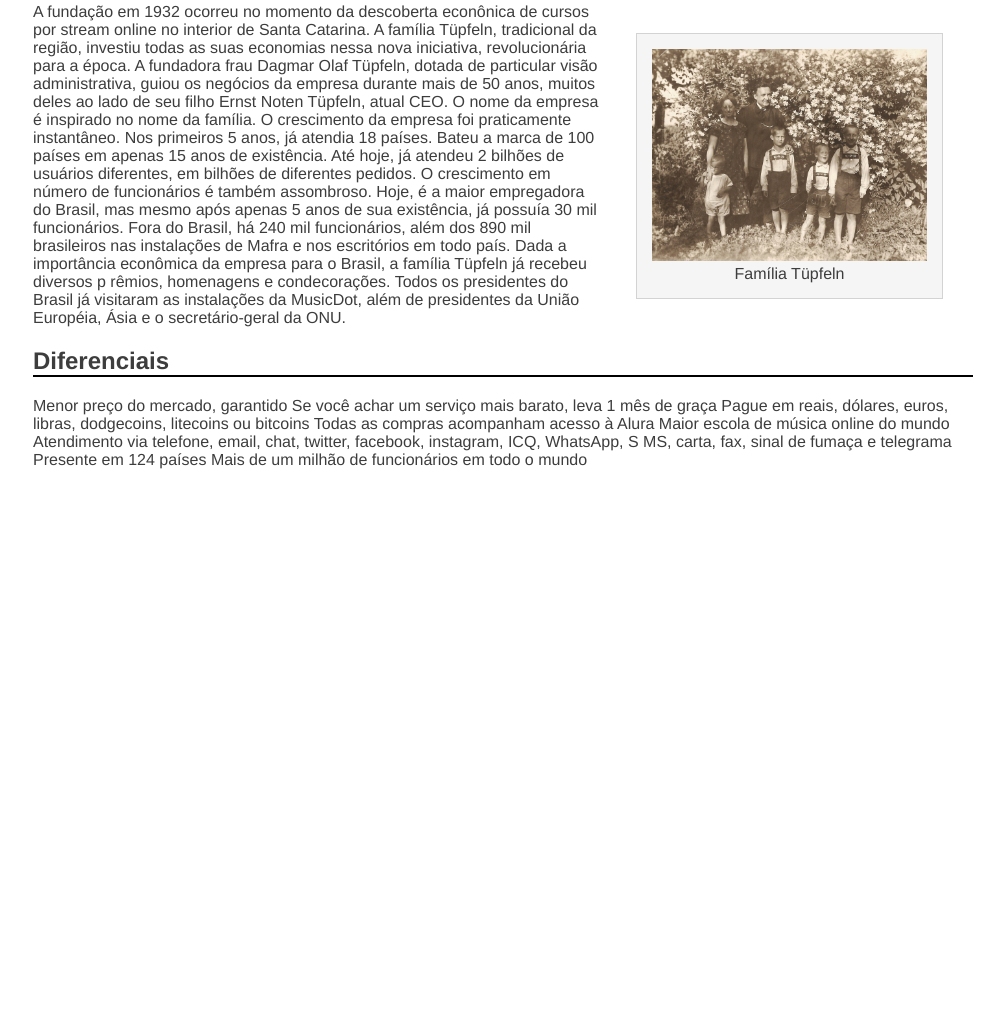
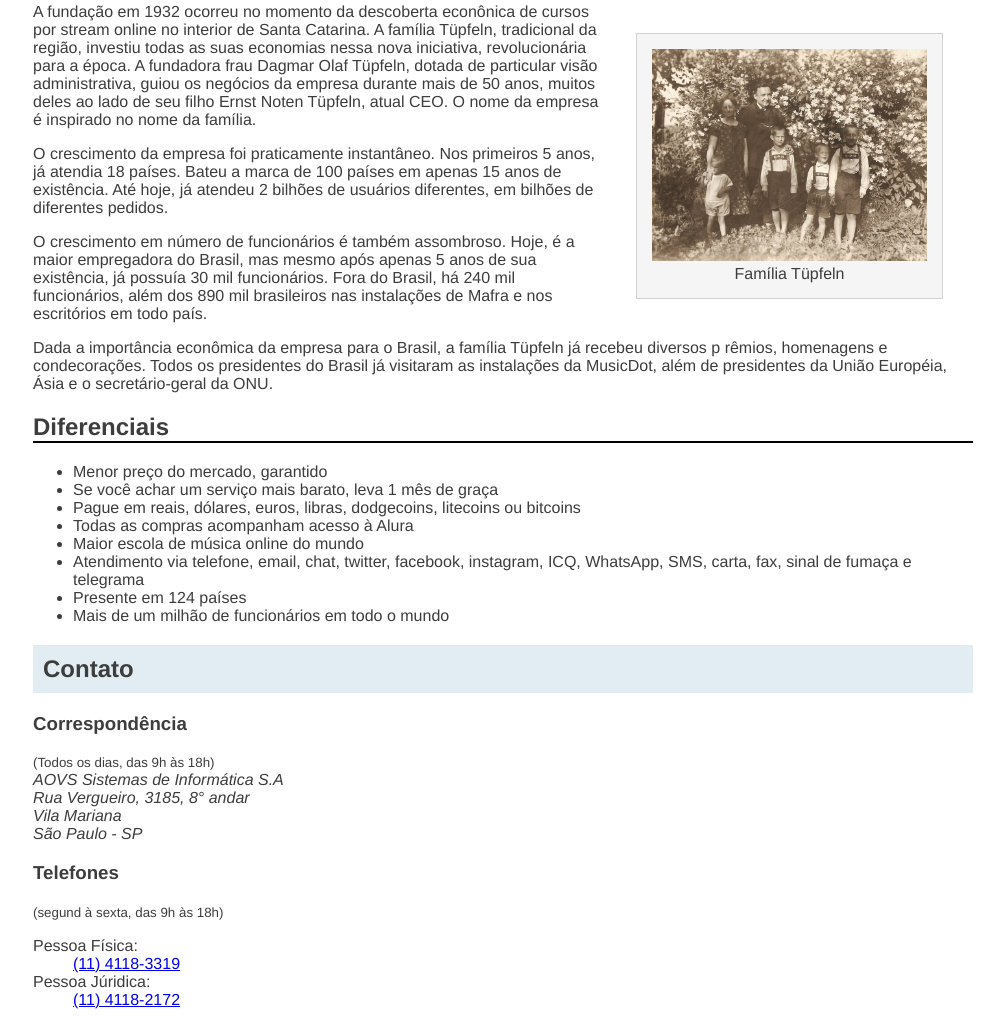
Before and after one commit to kkaioken/html-in-cio-, a plain HTML site: page site-musical/sobre.html in a window 1280 px wide. Shown: the part 1001-2026 px from the top of the page, without its empty margins (137-1141 px from the left). Before the commit the page ends 1486 px from the top, so only its background shows below. Drawn offline with Linux system fonts and the light colour scheme.

Commit message:
first commit

```diff
--- a/site-musical/css/sobre.css
+++ b/site-musical/css/sobre.css
@@ -6,12 +6,12 @@ body {
     margin-right: auto;
 }
 
-h1 {
+.titulo {
     padding: 10px;
     background-color: #e1edf2;
 }
 
-h2 {
+.subtitulo {
     border-bottom: 2px solid black;
 }
 
@@ -23,10 +23,6 @@ figure {
 
     background-color: whitesmoke;
     border: 1px solid lightgrey;
-}
-
-ul {
-    list-style-image: url("../img/footer-icone-instagram.svg")
 }
 
 ol {
--- a/site-musical/sobre.html
+++ b/site-musical/sobre.html
@@ -15,7 +15,7 @@
         <img id="logo" class="logo" src="img/logo.svg" alt="MusicDot" height="150" width="500" />
     </figure>
 
-    <h1>Sobre a empresa</h1>
+    <h1 class="titulo"> Sobre a empresa </h1>
 
     <p> A MusicDot é a maior escola online de música em todo o mundo. Fundada em 1932, possui estúdios em 124 países,
         sendo líder de mercado com mais de 90% de participação em 118 deles.</p>
@@ -36,49 +36,75 @@
         <a href="#Historia">nossa historia </a>e <a href="#Diferenciais">nossos diferenciais.</a>
     </p>
 
-    <h2 id="Historia">História</h2>
+    <h2 id="Historia" class="subtitulo"> História </h2>
     <figure class="familia-tupfeln">
         <img src="img/familia-tupfeln.jpg" alt="Foto da família tüpfeln" />
         <figcaption>Família Tüpfeln</figcaption>
     </figure>
 
-    <l1> A fundação em 1932 ocorreu no momento da descoberta econônica de cursos por stream online no interior de Santa
+    <p> A fundação em 1932 ocorreu no momento da descoberta econônica de cursos por stream online no interior de Santa
         Catarina. A família Tüpfeln, tradicional da região, investiu todas as suas economias nessa nova iniciativa,
         revolucionária para a época. A fundadora frau Dagmar Olaf Tüpfeln, dotada de particular visão administrativa,
         guiou
         os negócios da empresa durante mais de 50 anos, muitos deles ao lado de seu filho Ernst Noten Tüpfeln, atual
         CEO. O
-        nome da empresa é inspirado no nome da família.</l1>
+        nome da empresa é inspirado no nome da família.</p>
 
-    <l1>O crescimento da empresa foi praticamente instantâneo. Nos primeiros 5 anos, já atendia 18 países. Bateu a marca
+    <p>O crescimento da empresa foi praticamente instantâneo. Nos primeiros 5 anos, já atendia 18 países. Bateu a marca
         de
         100 países em apenas 15 anos de existência. Até hoje, já atendeu 2 bilhões de usuários diferentes, em bilhões de
-        diferentes pedidos.</l1>
+        diferentes pedidos.</p>
 
-    <l1>O crescimento em número de funcionários é também assombroso. Hoje, é a maior empregadora do Brasil, mas mesmo
+    <p>O crescimento em número de funcionários é também assombroso. Hoje, é a maior empregadora do Brasil, mas mesmo
         após
         apenas 5 anos de sua existência, já possuía 30 mil funcionários. Fora do Brasil, há 240 mil funcionários, além
         dos
-        890 mil brasileiros nas instalações de Mafra e nos escritórios em todo país.</l1>
+        890 mil brasileiros nas instalações de Mafra e nos escritórios em todo país.</p>
 
-    <l1>Dada a importância econômica da empresa para o Brasil, a família Tüpfeln já recebeu diversos p rêmios,
+    <p>Dada a importância econômica da empresa para o Brasil, a família Tüpfeln já recebeu diversos p rêmios,
         homenagens e
         condecorações. Todos os presidentes do Brasil já visitaram as instalações da MusicDot, além de presidentes da
         União
-        Européia, Ásia e o secretário-geral da ONU.</l1>
+        Européia, Ásia e o secretário-geral da ONU.</p>
 
-    <h2 id="Diferenciais">Diferenciais</h2>
+    <h2 id="Diferenciais" class="subtitulo">Diferenciais</h2>
 
-    <p>Menor preço do mercado, garantido
-        Se você achar um serviço mais barato, leva 1 mês de graça
-        Pague em reais, dólares, euros, libras, dodgecoins, litecoins ou bitcoins
-        Todas as compras acompanham acesso à Alura
-        Maior escola de música online do mundo
-        Atendimento via telefone, email, chat, twitter, facebook, instagram, ICQ, WhatsApp, S
-        MS, carta, fax, sinal de fumaça e telegrama
-        Presente em 124 países
-        Mais de um milhão de funcionários em todo o mundo
-    </p>
+    <ul>
+        <li>Menor preço do mercado, garantido</li>
+        <li>Se você achar um serviço mais barato, leva 1 mês de graça</li>
+        <li>Pague em reais, dólares, euros, libras, dodgecoins, litecoins ou bitcoins</li>
+        <li>Todas as compras acompanham acesso à Alura</li>
+        <li>Maior escola de música online do mundo</li>
+        <li>Atendimento via telefone, email, chat, twitter, facebook, instagram, ICQ, WhatsApp, SMS, carta, fax, sinal
+            de fumaça e telegrama</li>
+        <li>Presente em 124 países</li>
+        <li>Mais de um milhão de funcionários em todo o mundo</li>
+    </ul>
+
+    <h2 class="titulo"> Contato </h2>
+    <h3> Correspondência </h3>
+    <small>(Todos os dias, das 9h às 18h)</small>
+
+    <address>
+        AOVS Sistemas de Informática S.A
+        <br>
+        Rua Vergueiro, 3185, 8° andar
+        <br>
+        Vila Mariana
+        <br>
+        São Paulo - SP
+    </address>
+
+    <h3> Telefones </h3>
+    <small> (segund à sexta, das 9h às 18h)</small>
+
+    <dl>
+        <dt> Pessoa Física: </dt>
+        <dd> <a href="tell://114118-3319"> (11) 4118-3319 </a></dd>
+
+        <dt> Pessoa Júridica: </dt>
+        <dd> <a href="tell://114118-2172"> (11) 4118-2172 </a> </dd>
+    </dl>
 </body>
 
 </html>
```
